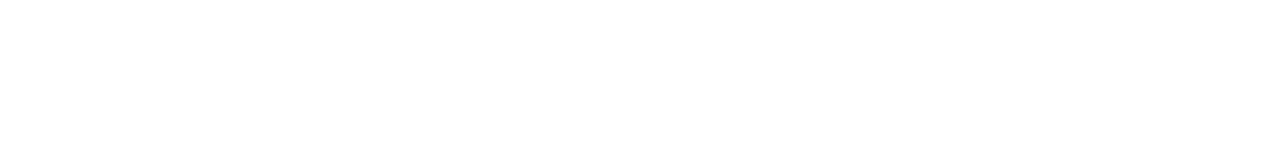
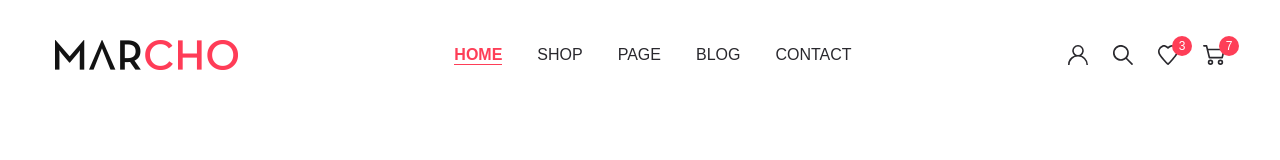
Before and after one commit to Pisicot/marcho, a website: page app/index.html in a window 1280 px wide. Drawn offline with nearby package versions, Linux system fonts and the light colour scheme; files that its build step writes are made by us from their sources.

Commit message:
added header, added fonts

```diff
--- a/app/index.html
+++ b/app/index.html
@@ -8,6 +8,51 @@
     <link rel="stylesheet" href="css/style.min.css">
 </head>
 <body>
+    <header class="header">
+        <div class="container">
+            <div class="header__inner">
+                <a class="logo" href="#">
+                    <img class="logo__img" src="img/logo.png" alt="logo">
+                </a>
+                <nav class="menu">
+                    <ul class="menu__list">
+                        <li class="menu__list-item">
+                            <a class="menu__list-link menu__list-link--active" href="#">HOME</a>
+                        </li>
+                        <li class="menu__list-item">
+                            <a class="menu__list-link" href="#">SHOP</a>
+                        </li>
+                        <li class="menu__list-item">
+                            <a class="menu__list-link" href="#">PAGE</a>
+                        </li>
+                        <li class="menu__list-item">
+                            <a class="menu__list-link" href="#">BLOG</a>
+                        </li>
+                        <li class="menu__list-item">
+                            <a class="menu__list-link" href="#">CONTACT</a>
+                        </li>
+                    </ul>
+                </nav>
+                <div class="user-nav">
+                    <a class="user-nav__link" href="#">
+                        <img class="user-nav__img" src="img/icons/user.svg" alt="user icon">
+                    </a>
+                    <a class="user-nav__link" href="#">
+                        <img class="user-nav__img" src="img/icons/search.svg" alt="user icon">
+                    </a>
+                    <a class="user-nav__link" href="#">
+                        <img class="user-nav__img" src="img/icons/heart.svg" alt="user icon">
+                        <span class="user-nav__num">3</span>
+                    </a>
+                    <a class="user-nav__link" href="#">
+                        <img class="user-nav__img" src="img/icons/cart.svg" alt="user icon">
+                        <span class="user-nav__num">7</span>
+                    </a>
+                </div>
+            </div>
+        </div>
+    </header>
+
     <script src="js/main.min.js"></script>
 </body>
 </html>
--- a/app/scss/_fonts.scss
+++ b/app/scss/_fonts.scss
@@ -0,0 +1,49 @@
+@font-face {
+    font-family: 'Quicksand-Regular', sans-serif;
+    font-weight: 400;
+    font-style: normal;
+    src: local('Quicksand-Regular'),
+         url('../fonts/Quicksand-Regular.woff2') format('woff2'),
+         url('../fonts/Quicksand-Regular.woff') format('woff');
+    font-display: swap;
+}
+
+@font-face {
+    font-family: 'Quicksand-Medium', sans-serif;
+    font-weight: 500;
+    font-style: normal;
+    src: local('Quicksand-Medium'),
+         url('../fonts/Quicksand-Medium.woff2') format('woff2'),
+         url('../fonts/Quicksand-Medium.woff') format('woff');
+    font-display: swap;
+}
+
+@font-face {
+    font-family: 'Roboto-Regular', sans-serif;
+    font-weight: 400;
+    font-style: normal;
+    src: local('Roboto-Regular'),
+         url('../fonts/Roboto-Regular.woff2') format('woff2'),
+         url('../fonts/Roboto-Regular.woff') format('woff');
+    font-display: swap;
+}
+
+@font-face {
+    font-family: 'Roboto-Medium', sans-serif;
+    font-weight: 500;
+    font-style: normal;
+    src: local('Roboto-Medium'),
+         url('../fonts/Roboto-Medium.woff2') format('woff2'),
+         url('../fonts/Roboto-Medium.woff') format('woff');
+    font-display: swap;
+}
+
+@font-face {
+    font-family: 'Roboto-Bold', sans-serif;
+    font-weight: 700;
+    font-style: normal;
+    src: local('Roboto-Bold'),
+         url('../fonts/Roboto-Bold.woff2') format('woff2'),
+         url('../fonts/Roboto-Bold.woff') format('woff');
+    font-display: swap;
+}
--- a/app/scss/_global.scss
+++ b/app/scss/_global.scss
@@ -0,0 +1,12 @@
+body {
+    font-size: 16px;
+    line-height: 26px;
+    color: $default;
+    @extend %quicksand-500;
+}
+
+.container {
+    max-width: 1200px;
+    margin: 0 auto;
+    padding: 0 15px;
+}
--- a/app/scss/_vars.scss
+++ b/app/scss/_vars.scss
@@ -0,0 +1,24 @@
+$accent: #fe3e57;
+$default: #8d8d8d;
+$title: #29282d;
+
+%quicksand-400 {
+    font-family: 'Quicksand-Regular', sans-serif;
+    font-weight: 400;
+}
+%quicksand-500 {
+    font-family: 'Quicksand-Medium', sans-serif;
+    font-weight: 500;
+}
+%roboto-400 {
+    font-family: 'Roboto-Regular', sans-serif;
+    font-weight: 400;
+}
+%roboto-500 {
+    font-family: 'Roboto-Medium', sans-serif;
+    font-weight: 500;
+}
+%roboto-700 {
+    font-family: 'Roboto-Bold', sans-serif;
+    font-weight: 700;
+}
--- a/app/scss/style.scss
+++ b/app/scss/style.scss
@@ -3,6 +3,71 @@
 @import 'reset';
 @import 'global';
 
+.header {
+    padding: 40px 0;
+    &__inner {
+        display: flex;
+        justify-content: space-between;
+        align-items: center;
+    }
+}
+.menu {
+    &__list {
+        display: flex;
+    }
+    &__list-item + .menu__list-item{
+        padding-left: 35px;
+    }
+    &__list-link {
+        color: $title;
+        padding-bottom: 1px;
+        transition: all .3s;
+        @extend %roboto-400;
+        &:hover {
+            color: $accent;
+            border-bottom: 1px solid $accent;
+            @extend %roboto-700;
+        }
+    }
+    &__list-link--active {
+        color: $accent;
+        border-bottom: 1px solid $accent;
+        @extend %roboto-700;
+    }
+}
+.user-nav {
+    display: flex;
+    &__link {
+        position: relative;
+    }
+    &__link + .user-nav__link{
+        padding-left: 25px;
+    }
+    &__num {
+        position: absolute;
+        width: 20px;
+        height: 20px;
+        border-radius: 50%;
+        background-color: $accent;
+        top: -9px;
+        right: -14px;
+        font-size: 12px;
+        color: #fff;
+        line-height: 20px;
+        text-align: center;
+    }
+}
+
+
+
+
+
+
+
+
+
+
+
 
 
 @import 'media';
```
Also changed, not shown: app/fonts/Quicksand-Medium.woff (added), app/fonts/Quicksand-Medium.woff2 (added), app/fonts/Quicksand-Regular.woff (added), app/fonts/Quicksand-Regular.woff2 (added), app/fonts/Roboto-Bold.woff (added), app/fonts/Roboto-Bold.woff2 (added), app/fonts/Roboto-Medium.woff (added), app/fonts/Roboto-Medium.woff2 (added), app/fonts/Roboto-Regular.woff (added), app/fonts/Roboto-Regular.woff2 (added), app/img/icons/cart.svg (added), app/img/icons/heart.svg (added), app/img/icons/search.svg (added), app/img/icons/user.svg (added), 1 more files.
